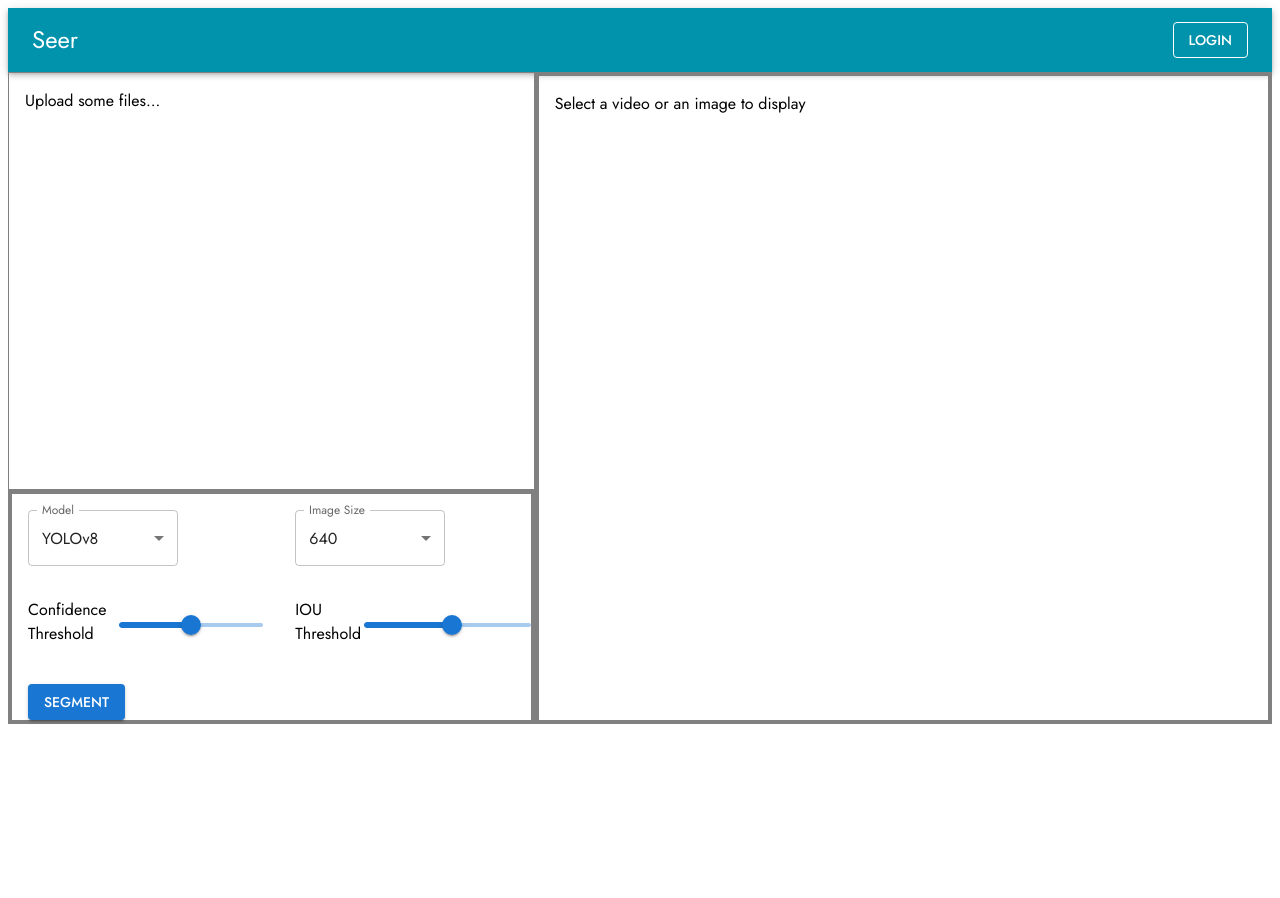
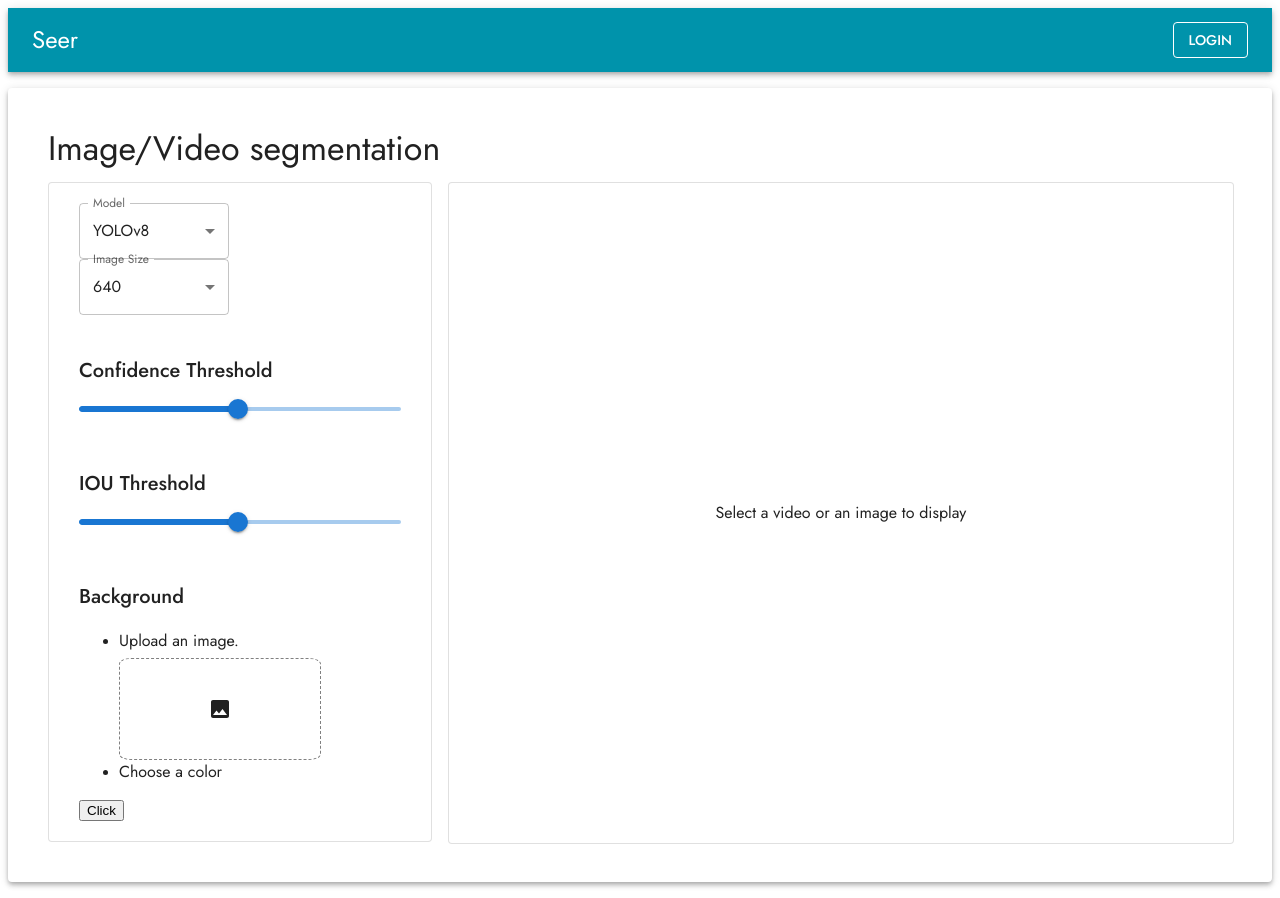
Before and after one commit to RaahimSiddiqi/VOS, a React (Vite) app in the folder View/: page /editor in a window 1280 px wide. Before the commit the page ends 800 px from the top, so only its background shows below. Built offline with nearby package versions, Linux system fonts and the light colour scheme.

Commit message:
Removed fs, worked on controller, bugs with dropzone need to be fixed

```diff
--- a/View/src/components/Controller/index.tsx
+++ b/View/src/components/Controller/index.tsx
@@ -1,46 +1,54 @@
 import React from 'react';
-import { Slider, Button, FormControl, InputLabel, Select, MenuItem, Typography, Grid } from '@mui/material';
+import { Slider, Button, FormControl, InputLabel, Select, MenuItem, Typography, Grid, Box } from '@mui/material';
+import { useDropzone } from 'react-dropzone'
+import ColorLensIcon from '@mui/icons-material/ColorLens';
+import ImageIcon from '@mui/icons-material/Image';
+import { useMediaUpload } from '../../components';
+interface ControllerProps {
+  activeFile: File | undefined;
+  onSubmit: (file: File) => any;
+}
 
 
-interface ControllerProps {
-    activeFile : File | undefined;
-    onSubmit : (file : File) => any;
-}
 const Controller: React.FC<ControllerProps> = ({ activeFile, onSubmit }) => {
   const [model, setModel] = React.useState('YOLOv8');
   const [imageSize, setImageSize] = React.useState(640);
   const [confidence, setConfidence] = React.useState(0.5);
-  const [iou, setIOU] = React.useState(0.5);
-
+  const [iou, setiou] = React.useState(0.5);
+  const background = useMediaUpload({
+    uploadIcon: <ImageIcon />,
+  });
   const handleSegmentClick = async () => {
-    const params = {model, imageSize, confidence, iou};
+    const params = { model, imageSize, confidence, iou, backgroundFile : background.file };
     //make request to server with params. server returns a file object
     const output_file = new File(["Meow Meow"], "Meow.txt") //sample file
     onSubmit(output_file);
   };
   return (
-    <form>
-      <Grid container spacing = {4}>
-        <Grid item xs={6}>
+    <form style={{ paddingRight: 30, paddingLeft: 30, paddingTop: 20, paddingBottom: 20 }}>
+
       <FormControl>
         <InputLabel>Model</InputLabel>
-            <Select sx={{mr:3, width : 150}} value={model} label='Model' onChange={(event) => setModel(event.target.value)}>
-              <MenuItem value="YOLOv5">YOLOv5</MenuItem>
-              <MenuItem value="YOLOv8">YOLOv8</MenuItem>
+        <Select sx={{ width: 150, mr: 3 }} value={model} label='Model' onChange={(event) => setModel(event.target.value)}>
+          <MenuItem value='YOLOv5'>
+            YOLOv5
+          </MenuItem>
+          <MenuItem value='YOLOv8'>
+            YOLOv8
+          </MenuItem>
         </Select>
       </FormControl>
-        </Grid>
-        <Grid item>
+
       <FormControl>
         <InputLabel>Image Size</InputLabel>
-            <Select sx={{width : 150}} value={imageSize} label='Image Size' onChange={(event) => setImageSize(event.target.value as number)}>
+        <Select sx={{ width: 150 }} value={imageSize} label='Image Size' onChange={(event) => setImageSize(event.target.value as number)}>
           <MenuItem value={320}>320</MenuItem>
           <MenuItem value={640}>640</MenuItem>
         </Select>
       </FormControl>
-        </Grid>
-        <Grid item display='flex' alignItems='center' xs={12} md={6}>
-          <Typography gutterBottom >Confidence Threshold</Typography>
+
+      <Box mt={5}>
+        <Typography variant='h6' gutterBottom >Confidence Threshold</Typography>
         <Slider
           value={confidence}
           onChange={(event, newValue) => setConfidence(newValue as number)}
@@ -49,17 +57,33 @@ const Controller: React.FC<ControllerProps> = ({ activeFile, onSubmit }) => {
           step={0.01}
           max={1}
         />
-        </Grid>
-        <Grid item display='flex' alignItems='center' xs={12} md={6}>
-          <Typography gutterBottom>IOU Threshold</Typography>
-          <Slider value={iou} onChange={(event, newValue) => setIOU(newValue as number)} valueLabelDisplay="auto" min={0} step={0.01} max={0.95} />
-        </Grid>
-        <Grid item xs={12}>
-          <Button variant="contained" onClick={handleSegmentClick}>
-            Segment
-          </Button>
-        </Grid>
-      </Grid>
+      </Box>
+
+      <Box mt={5}>
+        <Typography variant='h6' gutterBottom >IOU Threshold</Typography>
+        <Slider
+          value={iou}
+          onChange={(event, newValue) => setiou(newValue as number)}
+          valueLabelDisplay="auto"
+          min={0.01}
+          step={0.01}
+          max={1}
+        />
+      </Box>
+
+      <Box mt={5}>
+        <Typography variant='h6' gutterBottom >Background</Typography>
+        <ul>
+          <li>
+            <Typography variant='body1' gutterBottom>Upload an image.</Typography>
+            <background.Dropzone style = {{ width : 200, height : 100, border : 'dashed gray 1px', borderRadius : '6%'}}/>
+          </li>
+          <li>
+            <Typography variant='body1' gutterBottom>Choose a color</Typography>
+          </li>
+        </ul>
+      </Box>
+      <button onClick={background.open}>Click</button>
     </form>
   );
 };
--- a/View/src/components/Editor/index.tsx
+++ b/View/src/components/Editor/index.tsx
@@ -1,47 +1,57 @@
-import { useState } from 'react'
-import { Grid } from '@mui/material'
-import { FileManager, Player, Controller } from './../../components'
+import { useState } from 'react';
+import { Grid, Typography, Box, Paper } from '@mui/material';
+import { FileManager, Player, Controller } from './../../components';
 
 
+  // const config = {
+  //   "image" : {
+  //     "actions" : {
+  //       "Select" : (file : File) => setactiveFile(file),
+
+  //       ...(activeFile && { //only allow putting backgrounds if a file is already present over there.
+  //         "Set as background" : (file : File) => {
+  //           alert("This is my background");
+  //           setactiveFile(file);
+  //         }})
+  //     }
+  //   },
+  //   "video" : {
+  //     "actions" : {
+  //       "Select" : (file : File) => setactiveFile(file)
+  //     }
+  //   }
+  // }
+
+          {/* <Grid container spacing={2} item xs = {12} md={5}> */}
+            {/* <Grid item xs = {12}>
+              <Paper variant='outlined'>
+                <FileManager config={config} files={files} setfiles={setfiles}/>
+              </Paper>
+            </Grid> */}
+
+  // const [files, setfiles] = useState<File[]>([]);
 
 function Editor() {
   const [activeFile, setactiveFile] = useState<File>();
-  const [files, setfiles] = useState<File[]>([]);
-  const config = {
-    "image" : {
-      "actions" : {
-        "Select" : (file : File) => setactiveFile(file),
-
-        ...(activeFile && { //only allow putting backgrounds if a file is already present over there.
-          "Set as background" : (file : File) => {
-            alert("This is my background");
-            setactiveFile(file);
-          }})
-      }
-    },
-    "video" : {
-      "actions" : {
-        "Select" : (file : File) => setactiveFile(file)
-      }
-    }
-  }
   return (
-    <Grid container spacing={2} marginTop={0} marginLeft={0} width="100%">
-      <Grid container spacing={2} item xs = {12} md={5}>
-        <Grid item xs = {12} style = {{borderColor: 'gray', borderWidth: 1, borderStyle: "solid"}}>
-          <FileManager config={config} files={files} setfiles={setfiles}/>
+    <>
+      <Paper sx ={{ mx : 'auto', padding : 5, my : 2}} elevation={4}>
+        <Typography variant='h4' gutterBottom>Image/Video segmentation</Typography>
+        <Grid container spacing={2}>
+            <Grid item xs={12} md = {4}>
+              <Paper variant = 'outlined'>
+                <Controller activeFile = {activeFile} onSubmit={(file) => console.log(file)}/>
+              </Paper>
+            </Grid>
+          {/* </Grid> */}
+          <Grid item xs={12} md={8} >
+            <Paper variant = 'outlined' sx = {{height : '100%', width : '100%', display : 'flex', justifyContent : 'center'}}>
+              <Player activeFile={activeFile} />
+            </Paper>
+          </Grid>
         </Grid>
-        <Grid item xs={12} style = {{borderColor: 'gray', borderWidth: 4, borderStyle: "solid"}}>
-          <Controller activeFile = {activeFile} onSubmit={(file) => console.log(file)}/>
-        </Grid>
-      </Grid>
-      <Grid item xs = {12} md={7} style = {{borderColor: 'gray', borderWidth: 4, borderStyle: "solid"}}>
-        <Player activeFile={activeFile} />
-      </Grid>
-      {/* <Grid item xs = {12} md={5}>
-        <Controller activeFile = {activeFile} onSubmit={(file) => console.log(file)}/>
-      </Grid> */}
-    </Grid>
+      </Paper>
+    </>
   )
 }
 
--- a/View/src/components/FileManager/index.tsx
+++ b/View/src/components/FileManager/index.tsx
@@ -66,13 +66,14 @@ const FileManager: React.FC<FileManagerProps> = ({ files, setfiles, config }) =>
             <Grid container>
               {files.map((file, fileIndex) => (
                 <Grid item key={fileIndex}>
+
                   <Tooltip title={file.name}>
                     <IconButton
                       onClick={() => console.log(file)}
                       onContextMenu={(event: React.MouseEvent) => handleContextMenu(event, fileIndex)}
                       rel="noopener noreferrer"
                       size="large"
-                      sx={{ display: 'flex', flexDirection: 'column' }}
+                      sx={{ display: 'flex', flexDirection: 'column'}}
                     >
                       <InsertDriveFileIcon sx={{ fontSize: 60 }} />
                       <Typography
@@ -80,7 +81,7 @@ const FileManager: React.FC<FileManagerProps> = ({ files, setfiles, config }) =>
                           overflow: 'hidden',
                           textOverflow: 'ellipsis',
                           whiteSpace: 'nowrap',
-                          maxWidth: '100%',
+                          width: '80px',
                           textAlign: 'center',
                           fontSize: '0.8rem',
                         }}
--- /dev/null
+++ b/View/src/components/MediaUpload/index.tsx
@@ -0,0 +1,51 @@
+import React from "react";
+import { useDropzone } from "react-dropzone";
+import { IconProps } from "@mui/material";
+interface useMediaUploadProps {
+    uploadIcon?: React.ReactElement<IconProps>;
+    noClick?: boolean;
+};
+
+const useMediaUpload = ({ uploadIcon, noClick } : useMediaUploadProps) => {
+    const [file, setfile] = React.useState<File>();
+    const { getRootProps, getInputProps, isDragActive, open } = useDropzone({
+        onDrop: (acceptedFiles) => {
+            if (acceptedFiles){
+                setfile(acceptedFiles[0]);
+            }
+
+        },
+        accept: {
+            "image/png": [".png"],
+            "image/jpeg": [".jpg", ".jpeg"],
+            "image/jpg": [".jpg", ".jpeg"],
+            "video/mp4": [".mp4"],
+        },
+        noClick
+    });
+
+    const Dropzone = ({style } : { style ?: React.CSSProperties }) => {
+        return (
+            <div {...getRootProps({style : {...style, display: 'flex', justifyContent: 'center', alignItems: 'center' }})}>
+                <input {...getInputProps()} />
+                {!file ? (
+                    uploadIcon
+                ) : file.type.startsWith("video") ? (
+                    <video
+                        src={URL.createObjectURL(file)}
+                        autoPlay
+                        style={{ objectFit: "contain", maxWidth: "100%" }}
+                    />
+                ) : (
+                    <img
+                        src={URL.createObjectURL(file)}
+                        style={{ objectFit: "contain", maxWidth: "100%" }}
+                    />
+                )}
+            </div>
+        )
+    };
+    return {file, open, isDragActive, Dropzone};
+}
+
+export default useMediaUpload;
--- a/View/src/components/Player/index.tsx
+++ b/View/src/components/Player/index.tsx
@@ -5,7 +5,7 @@ interface PlayerProps {
     activeFile: File | undefined;
 }
 const Player: React.FC<PlayerProps> = ({ activeFile }) => {
-    const style: React.CSSProperties = { objectFit: 'contain', width : '100%',  minHeight : 400, maxHeight : 650 };
+    const style: React.CSSProperties = { objectFit: 'contain', maxWidth : '100%', maxHeight : '100%', marginTop : 'auto', marginBottom : 'auto' };
     if (!activeFile) return <Typography style={style}>Select a video or an image to display</Typography>;
     else {
         const type = activeFile.type.split('/')[0];
--- a/View/src/components/index.ts
+++ b/View/src/components/index.ts
@@ -4,3 +4,4 @@ export {default as Controller} from './Controller';
 export {default as Editor} from './Editor';
 export {default as Header} from './Header';
 export {default as Main} from './Main';
+export {default as useMediaUpload} from './MediaUpload';
```
Lines whose indentation alone changed are shown as unchanged.
